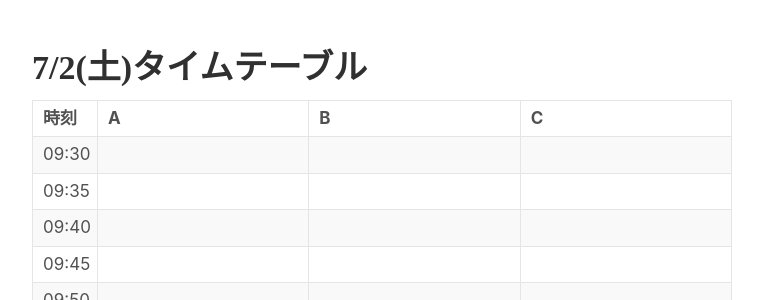
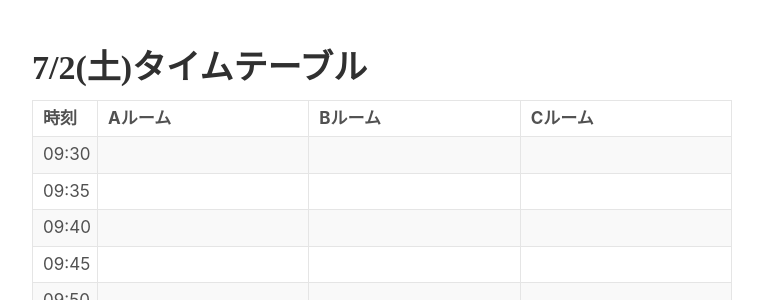
Before and after one commit to hachiojipm/yapcasia-8oji-2016mid, a Jekyll site: the page built from time_table_7_2.md, in a window 1280 px wide and 900 px high, scrolled down 581 px. Shown: the part 152-452 px from the top of the window, without its empty margins (258-1021 px from the left). Built offline with Jekyll 4.4.1, drawn with Linux system fonts in a browser that asks for light colours; comment, search, counter and statistics services are not loaded.

Commit message:
update room name

```diff
--- a/time_table_7_2.md
+++ b/time_table_7_2.md
@@ -44,9 +44,9 @@ th.time-col{
   <thead>
     <tr>
       <th class="time-col">時刻</th>
-      <th>A</th>
-      <th>B</th>
-      <th>C</th>
+      <th>Aルーム</th>
+      <th>Bルーム</th>
+      <th>Cルーム</th>
     </tr>
   </thead>
 
```
Also changed, not shown: time_table_7_3.md (+3 -3 lines).
